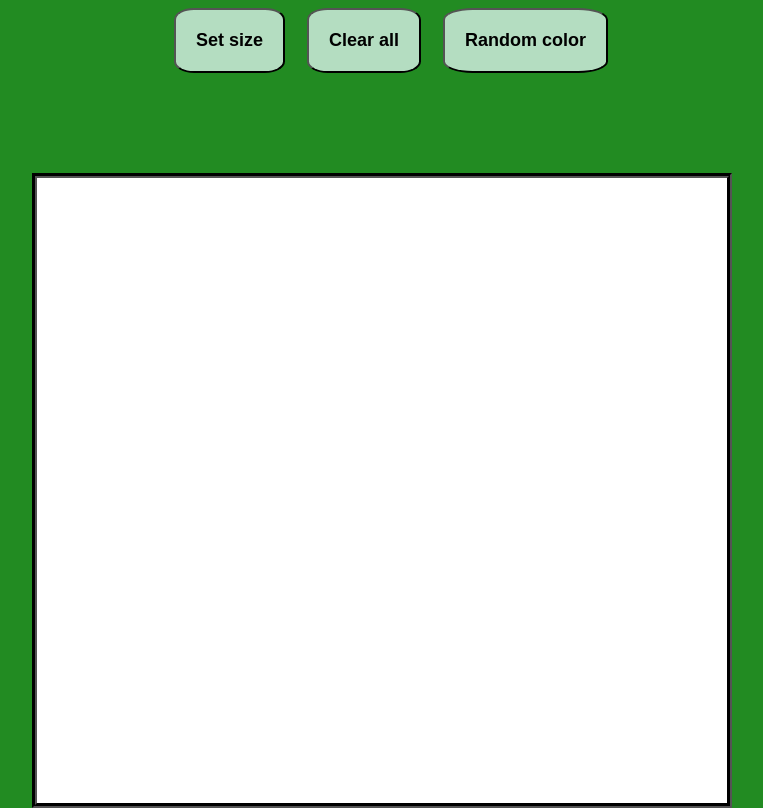
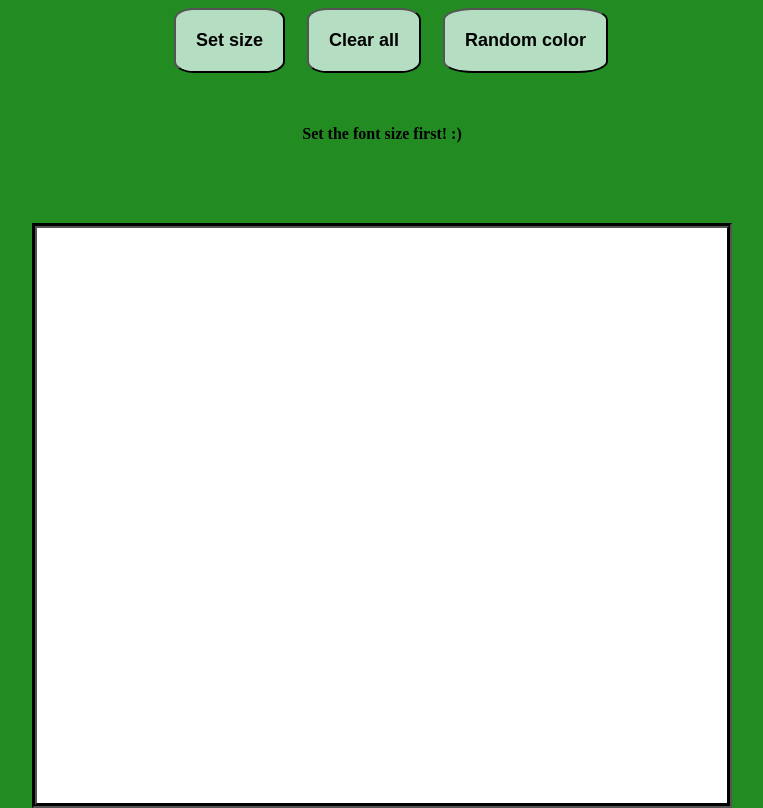
Before and after one commit to sebicirdeiu/Etch-a-Sketch, a plain HTML site: page index.html in a window 1280 px wide. Shown: the whole page, without its empty margins (258-1021 px from the left). Drawn offline with Linux system fonts and the light colour scheme.

Commit message:
Fix bug from default grid size

```diff
--- a/index.html
+++ b/index.html
@@ -14,6 +14,7 @@
     <button class="btn2" onclick="clearBoard()">Clear all</button>
     <button class="btn3" onclick="setColor('random')">Random color</button>
     </div>
+    <p> <b>Set the font size first! :)</b></p>
     <p class='info'></p>
     <p id="message"></p>
 </body>
--- a/js/javascript.js
+++ b/js/javascript.js
@@ -5,7 +5,7 @@ body.appendChild(container);
 let color = "black";
 let mouseClick = false;
 
-createGrid(16);
+
 
 
 
@@ -95,25 +95,3 @@ function clearBoard (){
   let divs = document.querySelectorAll('.row');
   divs.forEach((div) => div.style.backgroundColor = "white");
 }
-
-
-
-
-
-
-
-
-
-
-
-
-
-
-//let rows = document.querySelectorAll('.row');
-
-
-//rows.forEach((row) => {
- // row.addEventListener('mouseover', () => {
-   // row.setAttribute('style', 'background: black;')
-  ///});
-//});
```
